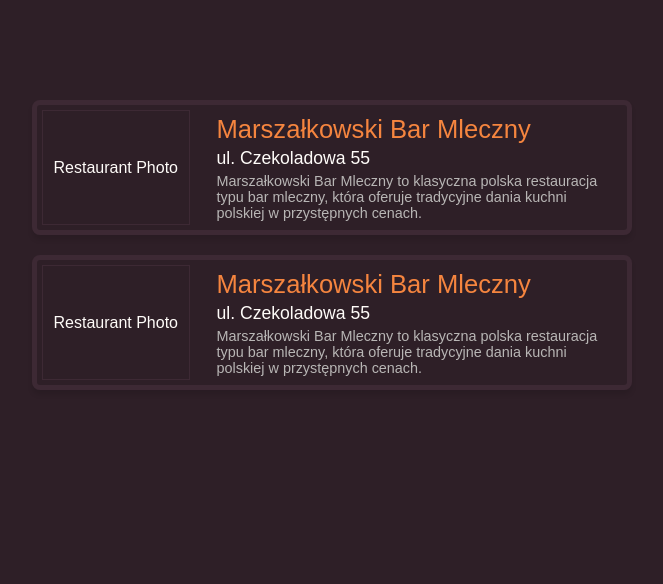
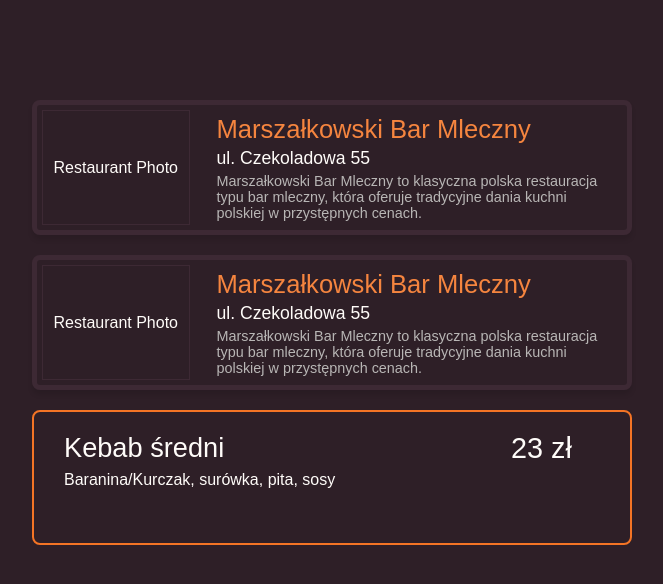
Before and after one commit to Brydzzz/polizarcie, a Next.js app: page /dev/cards in a window 1280 px wide. Shown: the top 584 px of the page, without its empty margins (308-971 px from the left). Built offline with nearby package versions, Linux system fonts and the light colour scheme; a web font is replaced by a local one.

Commit message:
dish-card

```diff
--- a/app/dev/cards/page.tsx
+++ b/app/dev/cards/page.tsx
@@ -1,5 +1,6 @@
+import DishCard from "@/components/cards/dish-card.component";
 import RestaurantCard from "@/components/cards/restaurant-card.component";
-import { Address, Restaurant } from "@prisma/client";
+import { Address, Dish, Restaurant } from "@prisma/client";
 
 const TEST_REST: Partial<Restaurant & { address: Partial<Address> }>[] = [
   {
@@ -20,6 +21,14 @@ const TEST_REST: Partial<Restaurant & { address: Partial<Address> }>[] = [
   },
 ];
 
+const TEST_DISH: Partial<Dish>[] = [
+  {
+    name: "Kebab średni",
+    description: "Baranina/Kurczak, surówka, pita, sosy",
+    price: 23
+  }
+];
+
 const CardPage = () => {
   return (
     <div
@@ -30,6 +39,9 @@ const CardPage = () => {
         {TEST_REST.map((rest, i) => (
           <RestaurantCard key={i} data={rest}></RestaurantCard>
         ))}
+        {TEST_DISH.map((dish, i) => (
+          <DishCard key = {i} data = {dish}></DishCard>
+        ))}
       </div>
     </div>
   );
--- /dev/null
+++ b/components/cards/dish-card.component.tsx
@@ -0,0 +1,24 @@
+import { Dish } from "@prisma/client";
+import styles from "./dish-card.module.scss";
+type Props = {
+  data: Partial<Dish>;
+};
+
+
+const DishCard = ({ data }: Props) => {
+  const { name, description, price } = data;
+  return (
+    <div className={styles.container}>
+      <div className={styles.details}>
+        <p className={styles.name}>{name}</p>
+        <p className={styles.description}>{description}</p>
+      </div>
+      <div>
+        <p className={styles.price}>{`${price} zł`}</p>
+      </div>
+    </div>
+  );
+};
+
+
+export default DishCard;
--- /dev/null
+++ b/components/cards/dish-card.module.scss
@@ -0,0 +1,57 @@
+.container {
+  display: flex;
+  flex-direction: row;
+  align-content: space-between;
+  --bg-local: var(--background-light);
+  border: 2px solid var(--primary-dark);
+  border-radius: 8px;
+  min-width: 300px;
+  width: 100%;
+  height: 135px;
+}
+
+
+.details {
+  padding-top: 20px;
+  padding-left: 30px;
+  padding-right: 30px;
+  padding-bottom: 20px;
+  flex: 0 0 75%;
+  display: flex;
+  flex-direction: column;
+  justify-content: top;
+  overflow: hidden;
+}
+
+.name {
+  font-size: 1.7rem;
+  margin: 0;
+  color: var(--text);
+  padding-bottom: 7px;
+  width: 100%;
+}
+
+.description {
+  font-size: 1rem;
+  align-content: center;
+  flex-direction: row;
+  margin: 0;
+  color: var(--text);
+  width: 100%;
+}
+
+
+.price {
+  align-self: flex-end;
+  font-size: 1.8rem;
+  text-align: right;
+  align-content: top;
+  margin: 0;
+  color: var(--text);
+  padding-left: 30px;
+  padding-right: 30px;
+  padding-bottom: 10px;
+  padding-top: 20px;
+  width: 100%;
+  height: 20px;
+}
```
